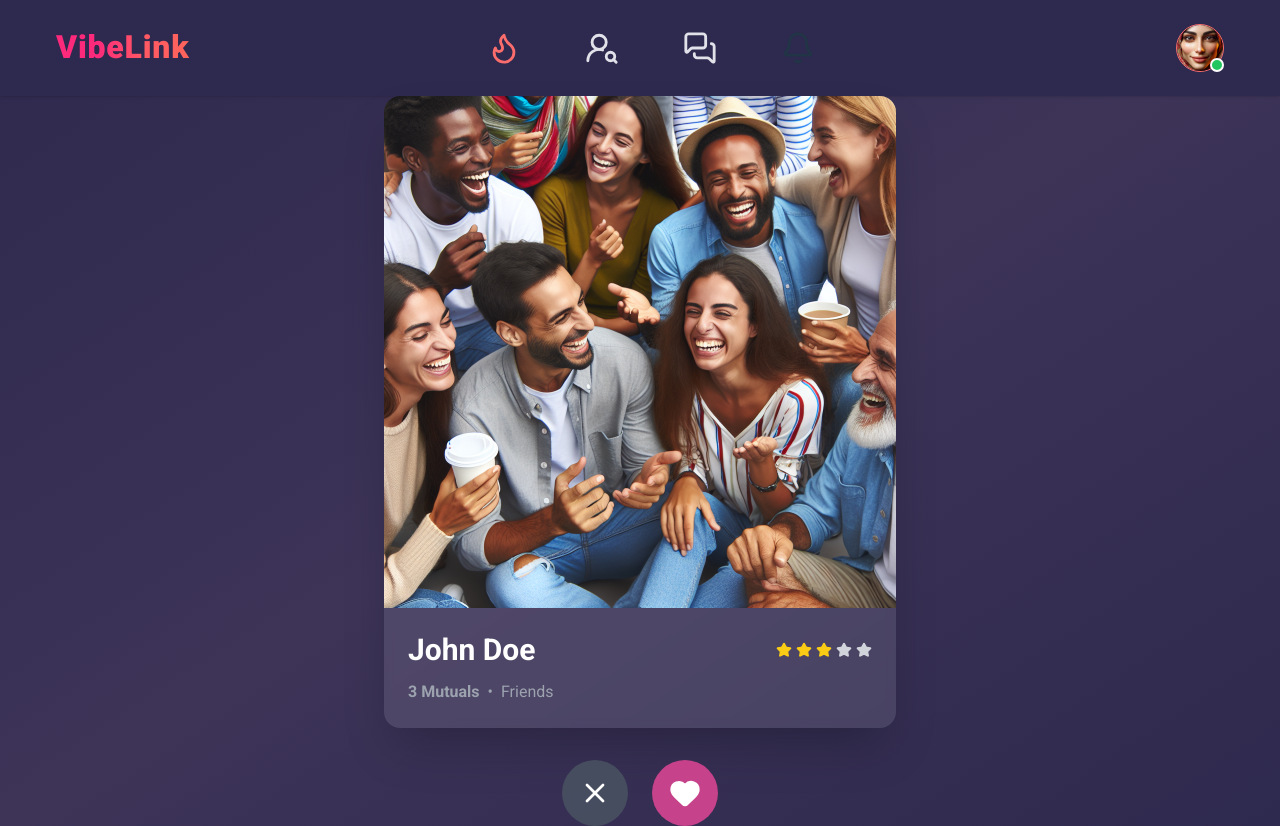
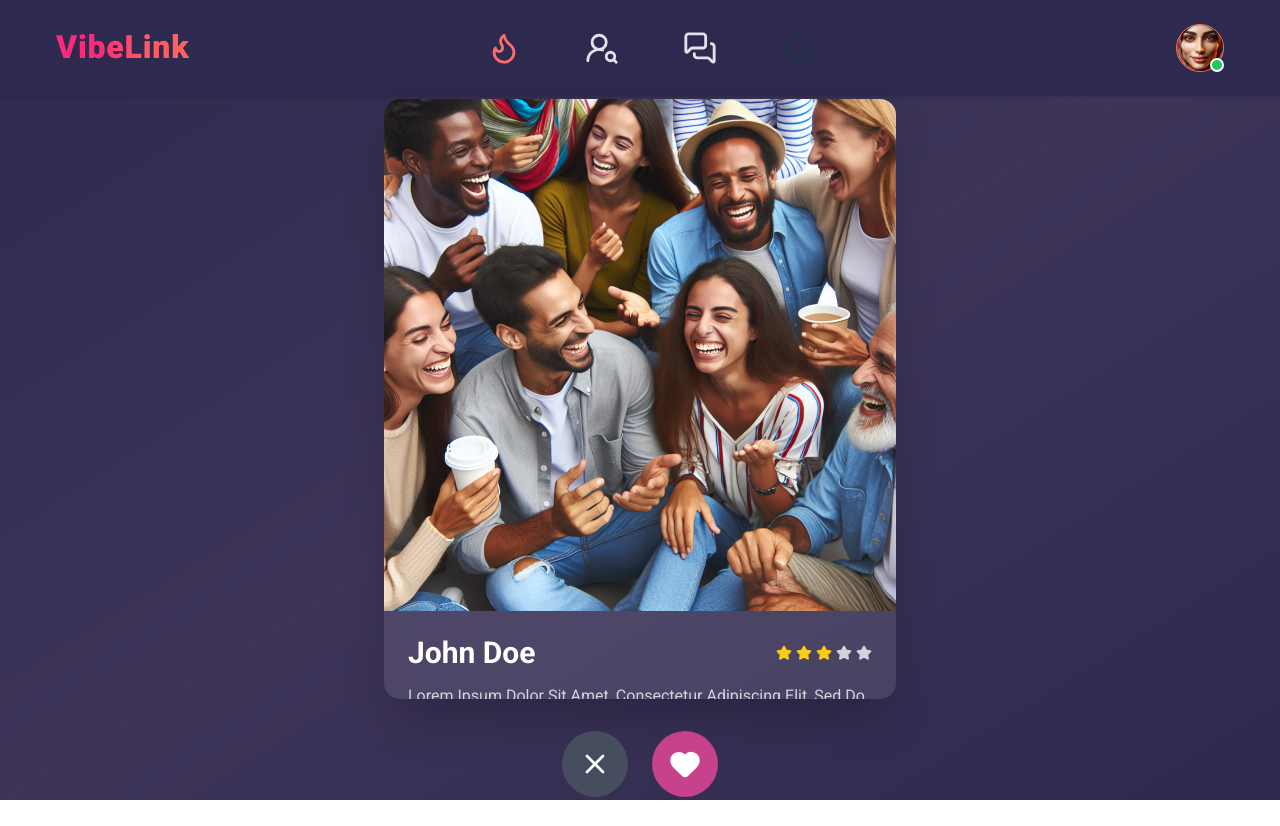
Before and after one commit to hamzazaouya/VibeLink, a React (Vite) app in the folder frontend/: page /home in a window 1280 px wide. After the commit the page ends 800 px from the top, so only its background shows below. Built offline with nearby package versions, Linux system fonts and the light colour scheme.

Commit message:
fix: size card in home-page

```diff
--- a/frontend/src/pages/Home/index.tsx
+++ b/frontend/src/pages/Home/index.tsx
@@ -7,7 +7,7 @@ import { Heart, X, Star } from "lucide-react";
 export default function Home() {
   const [currentIndex, setCurrentIndex] = useState(0);
   const [users] = useState(testUsers);
-  // const [showFullDescription, setShowFullDescription] = useState(false);
+  const [showFullDescription, setShowFullDescription] = useState(false);
   const currentUser = users[currentIndex];
 
   const handleAction = (action: "like" | "pass") => {
@@ -42,7 +42,7 @@ export default function Home() {
   return (
     <div className="min-h-screen pt-24 bg-gradient-to-br from-twilight-gradient-start via-twilight-gradient-middle to-twilight-gradient-end flex items-center justify-center">
       <div className="relative">
-        <div className="bg-white/10 backdrop-blur-sm rounded-2xl overflow-hidden shadow-2xl max-w-lg w-full">
+        <div className="bg-white/10 backdrop-blur-sm rounded-2xl overflow-hidden shadow-2xl max-w-lg w-full h-[75vh]">
           {/* Image */}
           <div className="relative bg-gray-800/20">
             <img
@@ -62,13 +62,13 @@ export default function Home() {
             </div>
 
             {/* Description with Read More functionality */}
-            {/* <div className="mb-5">
+            <div className="mb-5">
               <p className="text-gray-300 text-base leading-relaxed">
-                {currentUser.description.length > 120 ? (
+                {currentUser.description.length > 90 ? (
                   <>
                     {showFullDescription
                       ? currentUser.description
-                      : `${currentUser.description.substring(0, 120)}...`}
+                      : `${currentUser.description.substring(0, 90)}...`}
                     <button
                       onClick={() =>
                         setShowFullDescription(!showFullDescription)
@@ -82,7 +82,7 @@ export default function Home() {
                   currentUser.description
                 )}
               </p>
-            </div> */}
+            </div>
 
             <div className="text-base text-gray-400">
               <span className="font-semibold">
```
